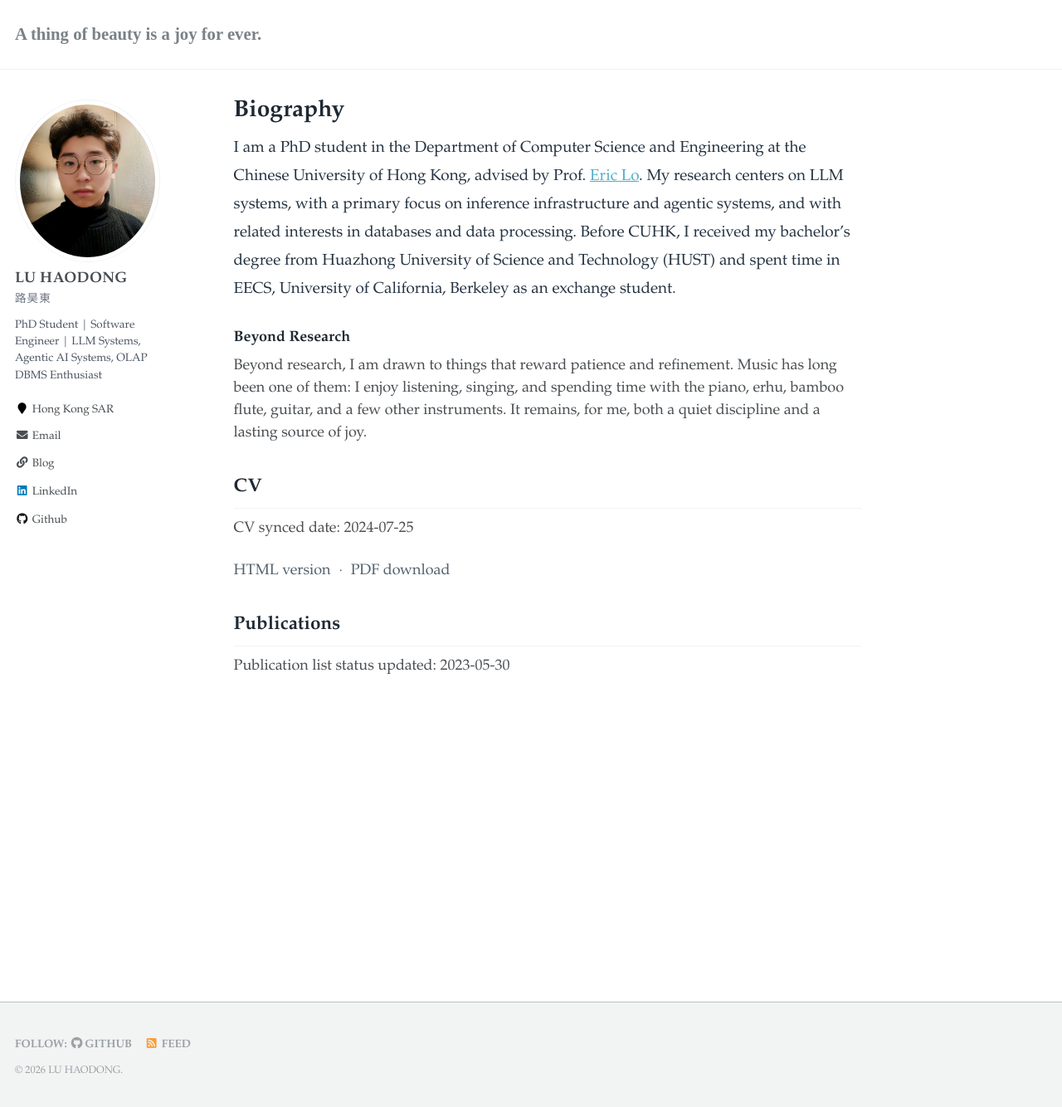
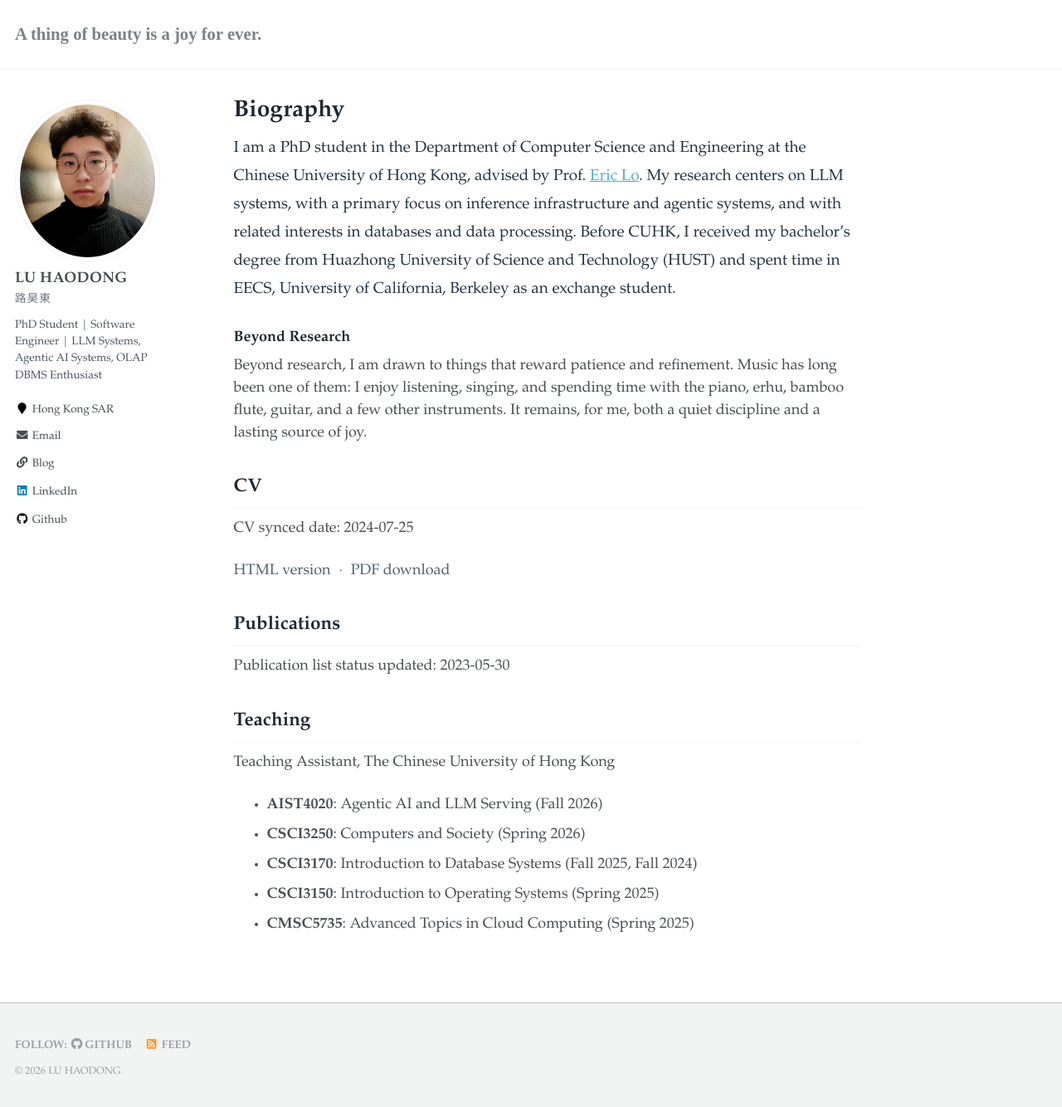
Before and after one commit to SleepyLGod/SleepyLGod.github.io, a Jekyll site: the page built from _pages/about.md, in a window 1280 px wide and 1336 px high. Shown: the whole window at 83% size. Built offline with Jekyll 4.4.1, drawn with Linux system fonts in a browser that asks for light colours; some web fonts are replaced.

Commit message:
[feat] add teaching experience to homepage
List five CUHK teaching assistant courses with their semesters, including AIST4020 in Fall 2026. Preserve existing styles, navigation, and CV content.

Signed-off-by: Von <haodong.lu.me@gmail.com>

```diff
--- a/_pages/about.md
+++ b/_pages/about.md
@@ -32,4 +32,14 @@ CV synced date: 2024-07-25
 
 Publication list status updated: 2023-05-30
 
+## Teaching
+
+Teaching Assistant, The Chinese University of Hong Kong
+
+- **AIST4020**: Agentic AI and LLM Serving (Fall 2026)
+- **CSCI3250**: Computers and Society (Spring 2026)
+- **CSCI3170**: Introduction to Database Systems (Fall 2025, Fall 2024)
+- **CSCI3150**: Introduction to Operating Systems (Spring 2025)
+- **CMSC5735**: Advanced Topics in Cloud Computing (Spring 2025)
+
 </div>
```
